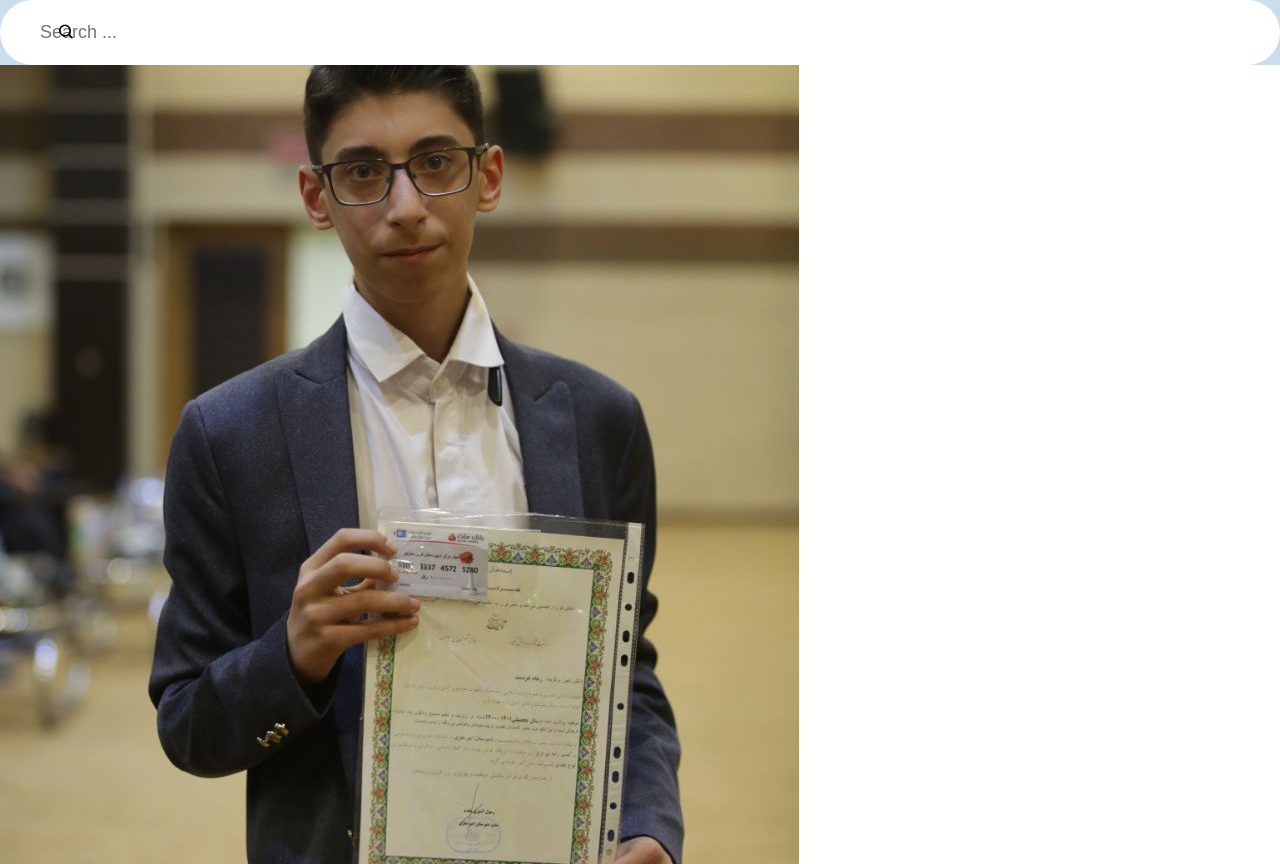
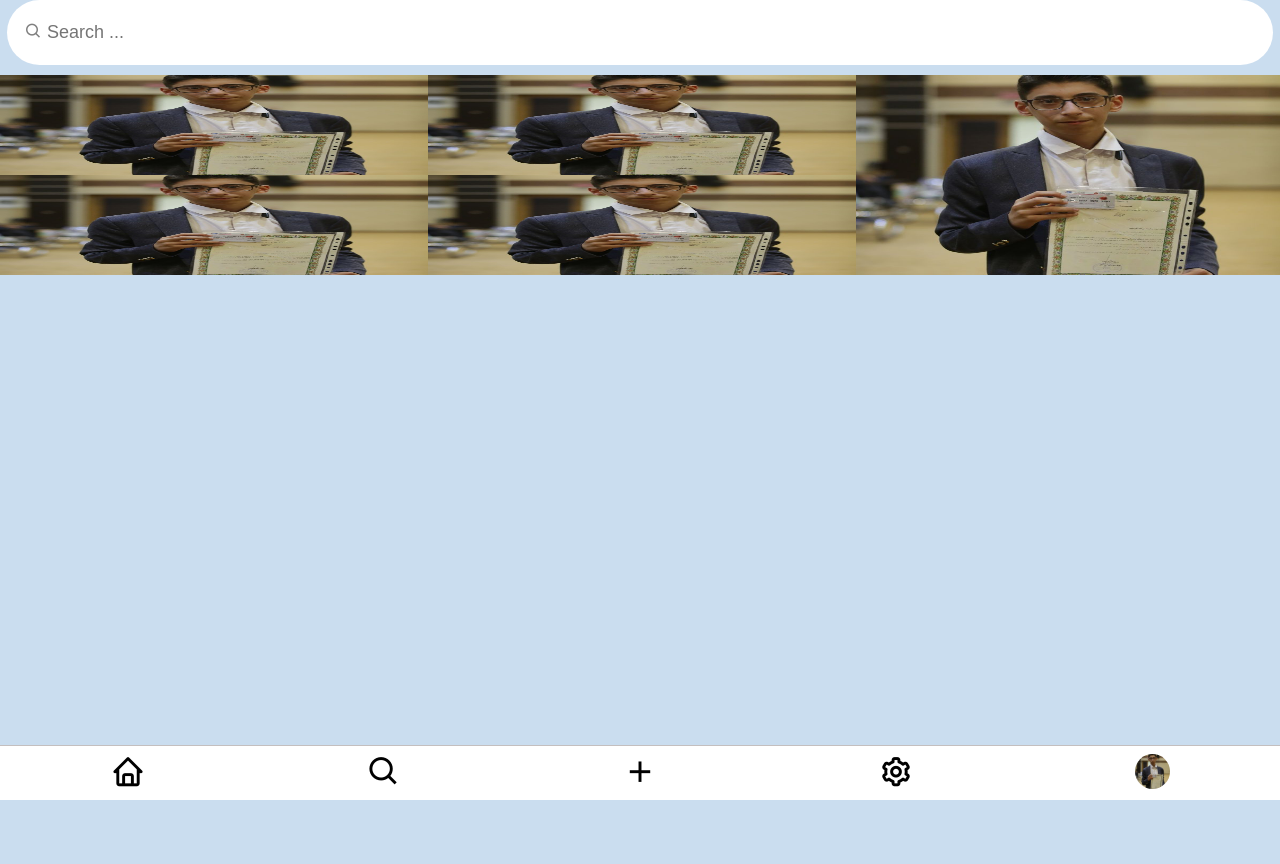
Before and after one commit to retardedE/explore-Page-like-insragram-using-html-css-js, a plain HTML site: page index.html in a window 1280 px wide. Shown: the top 864 px of the page. Drawn offline with nearby package versions, Linux system fonts and the light colour scheme.

Commit message:
update css file pt-2 (footer styled)

```diff
--- a/index.html
+++ b/index.html
@@ -20,7 +20,7 @@
         <div class="postsContainer">
             <section class="sectionContainer">
                 <div class="postsSec">
-                    <div class="firstRow">
+                    <div class="firstCol">
                         <div class="postBox">
                             <img src="assets/42848867324729.jpg" alt="img">
                         </div>
@@ -28,7 +28,32 @@
                             <img src="assets/42848867324729.jpg" alt="img">
                         </div>
                     </div>
-                    <div class="secondRow">
+                    <div class="secondCol">
+                        <div class="postBox">
+                            <img src="assets/42848867324729.jpg" alt="img">
+                        </div>
+                        <div class="postBox">
+                            <img src="assets/42848867324729.jpg" alt="img">
+                        </div>
+                    </div>
+                </div>
+                <div class="reelSec">
+                    <div class="postBox">
+                        <img src="assets/42848867324729.jpg" alt="img">
+                    </div>
+                </div>
+            </section>
+            <section class="sectionContainer">
+                <div class="postsSec">
+                    <div class="firstCol">
+                        <div class="postBox">
+                            <img src="assets/42848867324729.jpg" alt="img">
+                        </div>
+                        <div class="postBox">
+                            <img src="assets/42848867324729.jpg" alt="img">
+                        </div>
+                    </div>
+                    <div class="secondCol">
                         <div class="postBox">
                             <img src="assets/42848867324729.jpg" alt="img">
                         </div>
--- a/style.css
+++ b/style.css
@@ -10,6 +10,7 @@
     --thirdColor:#88b2da71;
     --pagePadding: 0 2vh;
 }
+
 p{
     user-select: none;
 }
@@ -26,6 +27,7 @@ p{
     height: 100%;
 }
 .searchInp{
+    padding: 0 7px;
     width: 100%;
     height: 100%;
 }
@@ -36,11 +38,106 @@ p{
     font-size: 18px;
     border: none;
     outline: none;
-    border-radius: 40px;
+    border-radius: 80px;
 }
 .searchField i{
     position: absolute;
-    left: 4.5%;
-    margin-bottom: 2px;
-    font-size: 18px
+    left: 24.5px;
+    margin-bottom: 2.5px;
+    font-size: 18px;
+    color: gray;
 }
+.navDown{
+    /* background-color: #0d43a6; */
+    position: fixed;
+    bottom: 0px;
+    border-top: 1px solid rgb(196, 191, 191);
+    /* display: flex;
+    align-items: center;
+    justify-content: space-around; */
+    padding: 8px 0;
+    width: 100%;
+    background-color: white;
+    z-index: 1000;
+    margin-top: 700px;
+    min-height: 55px;
+}
+.navDown img{
+    height: 35px;
+    border-radius: 17.5px;
+}
+.navDown i{
+    font-size: 35px;
+}
+.navBottomItems{
+    display: flex;
+    align-items: center;
+    justify-content: space-around;
+}
+.exploreMain{
+    background-color: var(--thirdColor);
+}
+.postsContainer{
+    padding: 10px 0;
+    display: flex;
+    flex-direction: column;
+    height: 100%;
+    width: 100%;
+    gap: 3000px;
+}
+.sectionContainer{
+    display: flex;
+    /* justify-content: space-around; */
+    width: 100%;
+    height: 200px;
+    background-color: blue !important;
+}
+.reelSec{
+    width: 33.3%;
+    height: 100%;
+}
+.reelSec > div{
+    width: 100%;
+    height: 100%;
+}
+.reelSec > div img{
+    width: 100%;
+    height: 100%;
+}
+.postsSec{
+    display: flex;
+    width: 67.3%;
+    background-color: aqua;
+}
+.postsSec > div{
+    width: 100%;
+    height: 100%;
+}
+.firstCol{
+    width: 60%;
+    background-color: red;
+
+}
+.secondCol{
+    width: 50%;
+    background-color: purple;
+    height: 100%;
+}
+.firstCol > div{
+    width: 100%;
+    height: 50%;
+    background-color: yellow;
+}
+.secondCol > div{
+    width: 100%;
+    height: 50%;
+    background-color: yellow;
+}
+.firstCol > div img{
+    width: 100%;
+    height: 100%;
+}
+.secondCol > div img{
+    width: 100%;
+    height: 100%;
+}
```
